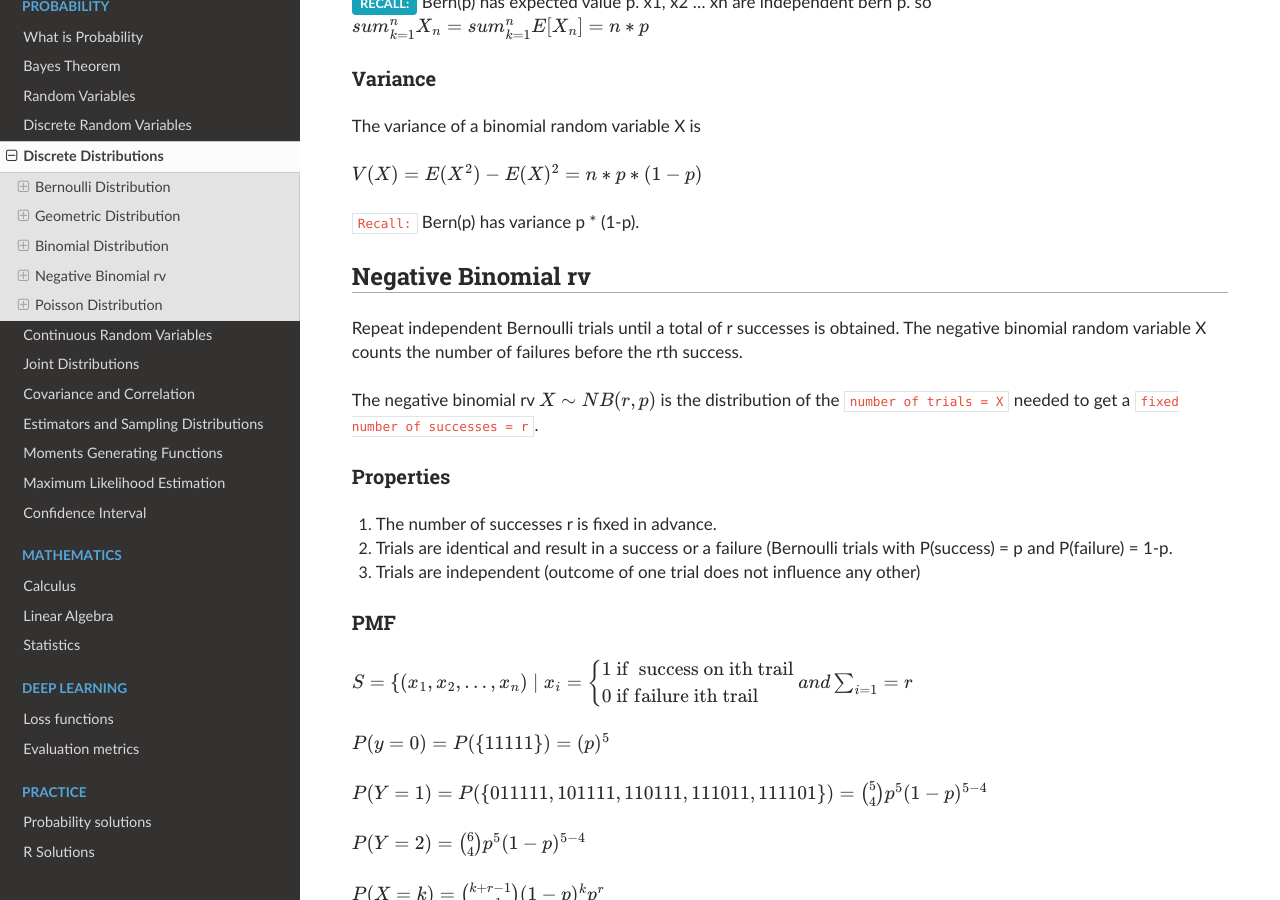
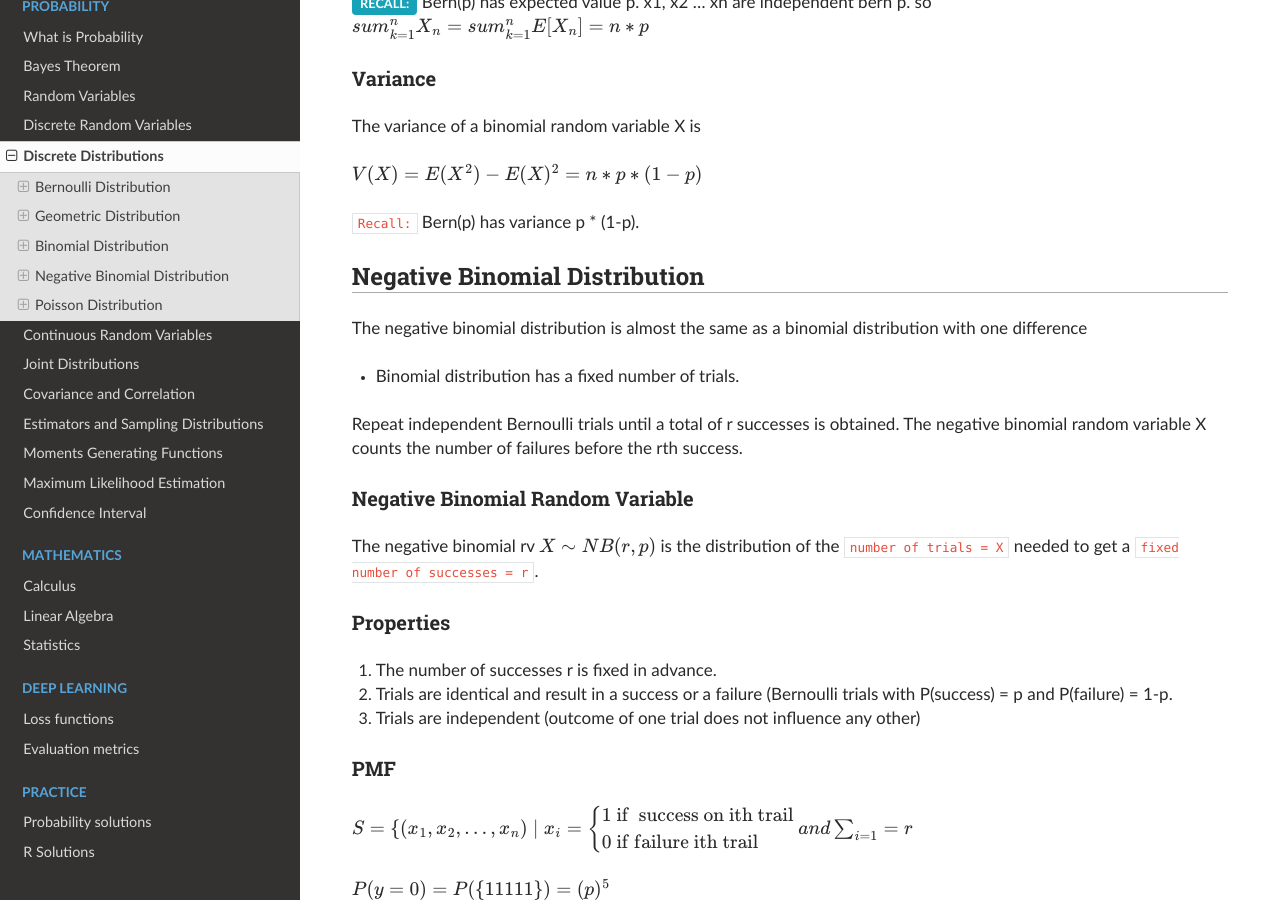
Before and after one commit to akkefa/ml-notes, a Sphinx documentation site: the page built from docs/probability/discrete_distributions.md, in a window 1280 px wide and 900 px high, scrolled down 6230 px. Built offline with Sphinx 7.4.7 and the Read the Docs theme 2.0.0, drawn with Linux system fonts in a browser that asks for light colours.

Commit message:
new changes

```diff
--- a/docs/probability/discrete_distributions.md
+++ b/docs/probability/discrete_distributions.md
@@ -320,11 +320,14 @@ $V(X)= E(X^2) - E(X)^2 = n * p * (1-p)$
 
 `Recall:` Bern(p) has variance p * (1-p).
 
-## Negative Binomial rv
+## Negative Binomial Distribution
+The negative binomial distribution is almost the same as a binomial distribution with one difference
+- Binomial distribution has a fixed number of trials.
 
 Repeat independent Bernoulli trials until a total of r successes is obtained. The negative binomial random variable X
 counts the number of failures before the rth success.
 
+### Negative Binomial Random Variable
 The negative binomial rv $X \sim NB(r,p)$ is the distribution of the `number of trials = X` needed to get a
 `fixed number of successes = r`.
 
```
